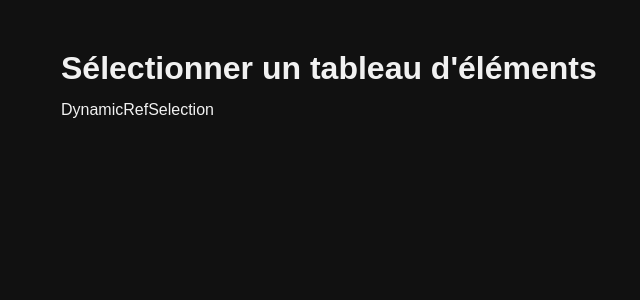
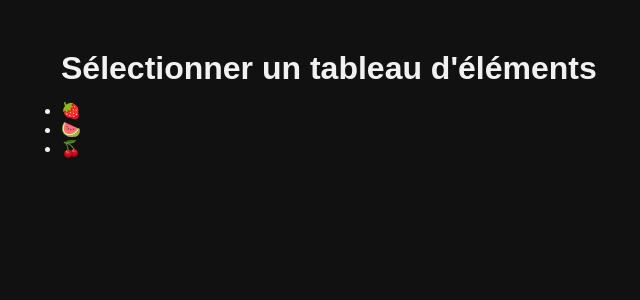
Before and after one commit to Benalta7892/React, a React (Vite) app in the folder 5.React-dans-le-detail/: page / in a window 1280 px wide. Shown: the top 300 px of the page, without its empty margins (179-819 px from the left). Built offline with nearby package versions, Linux system fonts and the light colour scheme.

Commit message:
Selectionner une liste dynamique

```diff
--- a/5.React-dans-le-detail/src/lessons/9.Selectionner-un-tableau-d'elements/DynamicRefSelection.jsx
+++ b/5.React-dans-le-detail/src/lessons/9.Selectionner-un-tableau-d'elements/DynamicRefSelection.jsx
@@ -3,12 +3,24 @@ import { nanoid } from "nanoid";
 
 export default function DynamicRefSelection() {
   const [fruits, setFruits] = useState([
-    { id: 1, value: "🍓" },
-    { id: 1, value: "🍉" },
-    { id: 1, value: "🍒" },
+    { id: nanoid(8), value: "🍓" },
+    { id: nanoid(8), value: "🍉" },
+    { id: nanoid(8), value: "🍒" },
   ]);
 
-  console.log(nanoid(8));
+  function deleteFruit(id) {
+    setFruits(fruits.filter((fruit) => fruit.id !== id));
+  }
 
-  return <div>DynamicRefSelection</div>;
+  return (
+    <div>
+      <ul>
+        {fruits.map((fruit) => (
+          <li key={fruit.id} onClick={() => deleteFruit(fruit.id)}>
+            {fruit.value}
+          </li>
+        ))}
+      </ul>
+    </div>
+  );
 }
```
